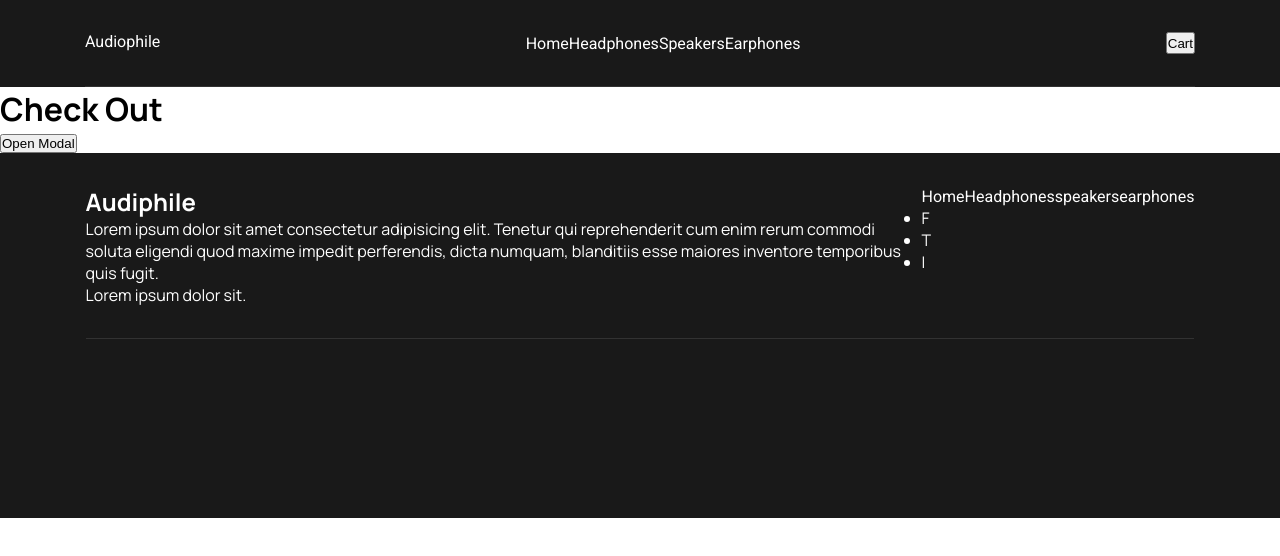
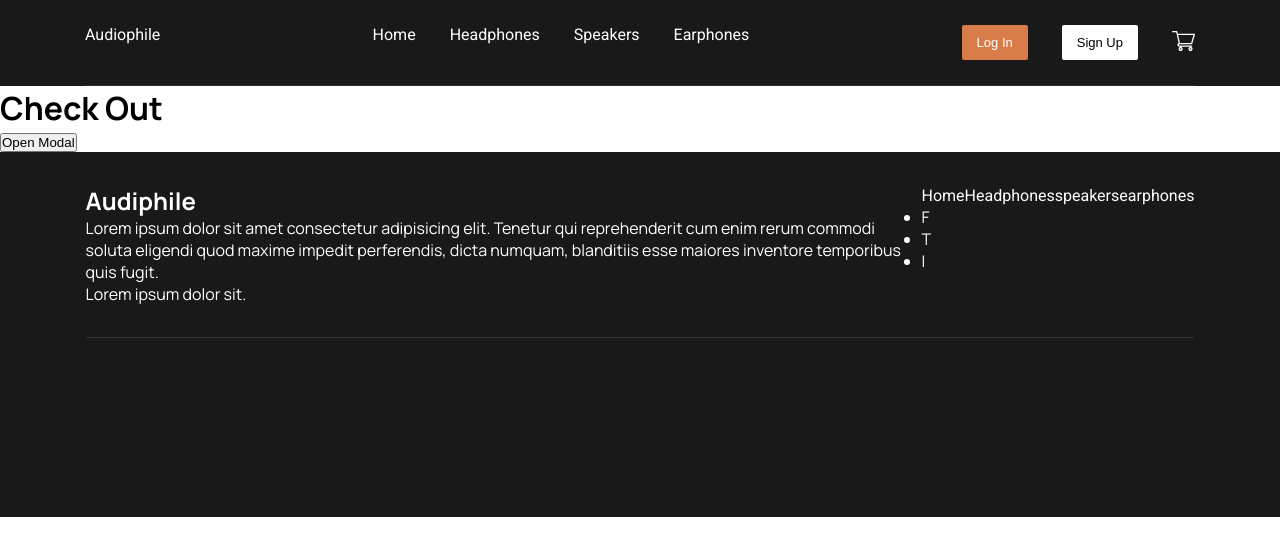
Before and after one commit to bibilashvili-nugo/E-Commerce, a React (Vite) app: page /checkout in a window 1280 px wide. Shown: the top 556 px of the page. Built offline with nearby package versions, Linux system fonts and the light colour scheme.

Commit message:
update add login and sign up
i should fix login and sign up

```diff
--- a/package.json
+++ b/package.json
@@ -10,6 +10,9 @@
     "preview": "vite preview"
   },
   "dependencies": {
+    "@emotion/react": "^11.11.4",
+    "@emotion/styled": "^11.11.5",
+    "@mui/material": "^5.15.19",
     "@types/react-modal": "^3.16.3",
     "classnames": "^2.5.1",
     "json-server": "^1.0.0-beta.1",
--- /dev/null
+++ b/src/components/navbar/MuiModal.tsx
@@ -0,0 +1,63 @@
+import { Box, Button, Input, Modal, Typography } from "@mui/material";
+import "./muimodal.css";
+
+type MoiModalsType = {
+  open: boolean;
+  setOpen: React.Dispatch<React.SetStateAction<boolean>>;
+  text: string;
+  click: number;
+};
+
+const MuiModals = ({ open, setOpen, text, click }: MoiModalsType) => {
+  return (
+    <Modal
+      open={open}
+      onClose={() => setOpen(false)}
+      aria-labelledby="parent-modal-title"
+      aria-describedby="parent-modal-description"
+      className="modal"
+    >
+      <Box
+        className="box-container"
+        sx={{
+          position: "absolute",
+          top: "50%",
+          left: "50%",
+          transform: "translate(-50%, -50%)",
+          width: 400,
+          bgcolor: "background.paper",
+          boxShadow: 24,
+          p: 4,
+        }}
+      >
+        <Typography id="modal-modal-title" variant="h6" component="h2">
+          {text}
+        </Typography>
+        <Typography id="modal-modal-description" sx={{ mt: 2 }}>
+          {click === 1 ? `Welcome Back` : `Create Account`}
+        </Typography>
+        {click === 1 ? (
+          <>
+            <Input placeholder="Email" type="text" />
+            <Input placeholder="Password" type="password" />
+          </>
+        ) : click === 2 ? (
+          <>
+            <Input placeholder="Name" type="text" />
+            <Input placeholder="Email" type="text" />
+            <Input placeholder="Password" type="password" />
+          </>
+        ) : null}
+        <Button
+          color="secondary"
+          variant="contained"
+          onClick={() => setOpen(false)}
+        >
+          Close
+        </Button>
+      </Box>
+    </Modal>
+  );
+};
+
+export default MuiModals;
--- a/src/components/navbar/Navbar.tsx
+++ b/src/components/navbar/Navbar.tsx
@@ -1,27 +1,66 @@
 import { useState } from "react";
 import "./navbar.css";
 import Modal from "react-modal";
-import { useNavigate } from "react-router-dom";
+import { Link, useNavigate } from "react-router-dom";
+import SignIn from "./signIn";
+import MuiModals from "./MuiModal";
 
 const Navbar = () => {
   const [modalIsOpen, setIsOpen] = useState(false);
+  const [open, setOpen] = useState(false);
+  const [click, setClick] = useState(0);
   const navigate = useNavigate();
   return (
     <>
       <header className="navbar">
         <div className="container navbar-container">
-          <a href="#" className="navbar-logo">
+          <Link to="/" className="navbar-logo">
             Audiophile
-          </a>
+          </Link>
+
           <nav className="navbar-links">
-            <a href="#">Home</a>
-            <a href="#">Headphones</a>
-            <a href="#">Speakers</a>
-            <a href="#">Earphones</a>
+            <Link to="/">Home</Link>
+            <Link to="/headphones">Headphones</Link>
+            <Link to="/speakers">Speakers</Link>
+            <Link to="/earphones">Earphones</Link>
           </nav>
-          <button onClick={() => setIsOpen(true)} className="navbar-cart-btn">
-            Cart
-          </button>
+
+          <div className="login-page">
+            <div onClick={() => setClick(1)}>
+              <SignIn text="Log In" className="log-in" setOpen={setOpen} />
+            </div>
+            <div onClick={() => setClick(2)}>
+              <SignIn text="Sign Up" className="sign-up" setOpen={setOpen} />
+            </div>
+
+            {click === 1 ? (
+              <MuiModals
+                open={open}
+                setOpen={setOpen}
+                text="Log In"
+                click={click}
+              />
+            ) : (
+              <MuiModals
+                open={open}
+                setOpen={setOpen}
+                text="Sign Up"
+                click={click}
+              />
+            )}
+
+            {/* თუ მომხმარებელი წარმატებით შევა მაშინ უნდა გამოჩნდეს */}
+            <button onClick={() => setIsOpen(true)} className="navbar-cart-btn">
+              <svg width="23" height="20" xmlns="http://www.w3.org/2000/svg">
+                <path
+                  d="M8.625 15.833c1.132 0 2.054.935 2.054 2.084 0 1.148-.922 2.083-2.054 2.083-1.132 0-2.054-.935-2.054-2.083 0-1.15.922-2.084 2.054-2.084zm9.857 0c1.132 0 2.054.935 2.054 2.084 0 1.148-.922 2.083-2.054 2.083-1.132 0-2.053-.935-2.053-2.083 0-1.15.92-2.084 2.053-2.084zm-9.857 1.39a.69.69 0 00-.685.694.69.69 0 00.685.694.69.69 0 00.685-.694.69.69 0 00-.685-.695zm9.857 0a.69.69 0 00-.684.694.69.69 0 00.684.694.69.69 0 00.685-.694.69.69 0 00-.685-.695zM4.717 0c.316 0 .59.215.658.517l.481 2.122h16.47a.68.68 0 01.538.262c.127.166.168.38.11.579l-2.695 9.236a.672.672 0 01-.648.478H7.41a.667.667 0 00-.673.66c0 .364.303.66.674.66h12.219c.372 0 .674.295.674.66 0 .364-.302.66-.674.66H7.412c-1.115 0-2.021-.889-2.021-1.98 0-.812.502-1.511 1.218-1.816L4.176 1.32H.674A.667.667 0 010 .66C0 .296.302 0 .674 0zm16.716 3.958H6.156l1.797 7.917h11.17l2.31-7.917z"
+                  fill="#fff"
+                  fill-rule="nonzero"
+                />
+              </svg>
+            </button>
+            {/* ეს ფიჩერი კარტის აიქონია */}
+          </div>
         </div>
       </header>
 
--- /dev/null
+++ b/src/components/navbar/muimodal.css
@@ -0,0 +1,12 @@
+.modal {
+  background-color: hsla(0, 0%, 0%, 0.4);
+  display: flex;
+  justify-content: center;
+  align-items: center;
+}
+
+.box-container {
+  display: flex;
+  flex-direction: column;
+  gap: 20px;
+}
--- a/src/components/navbar/navbar.css
+++ b/src/components/navbar/navbar.css
@@ -1,12 +1,31 @@
 .navbar {
   background-color: #191919;
   /* padding: 0 24px; */
+  justify-content: space-between;
   color: white;
 }
 
 .navbar-container {
   display: flex;
-  padding: 32px 0;
+  padding: 25px 0;
   justify-content: space-between;
   border-bottom: 1px solid hsla(0, 0%, 59%, 0.2);
 }
+
+.navbar-cart-btn {
+  background-color: transparent;
+  border: none;
+  cursor: pointer;
+}
+
+.navbar-links {
+  display: flex;
+  gap: 34px;
+}
+
+.login-page {
+  display: flex;
+  justify-content: flex-end;
+  align-items: center;
+  gap: 34px;
+}
--- /dev/null
+++ b/src/components/navbar/signIn.css
@@ -0,0 +1,27 @@
+.btn-sign {
+  border: none;
+  border-radius: 2px;
+  padding: 10px 15px;
+  font-size: bolder;
+  font-size: 13px;
+}
+
+.log-in {
+  background-color: var(--color-primary);
+  color: white;
+}
+
+.log-in:hover {
+  background-color: #fbaf85;
+  cursor: pointer;
+}
+
+.sign-up {
+  background-color: white;
+}
+
+.sign-up:hover {
+  background-color: #4c4c4c;
+  cursor: pointer;
+  color: white;
+}
--- /dev/null
+++ b/src/components/navbar/signIn.tsx
@@ -0,0 +1,28 @@
+import "./signIn.css";
+// import MuiModals from "./MuiModal";
+// import { useState } from "react";
+
+type SignInType = {
+  text: string;
+  className: string;
+  setOpen: React.Dispatch<React.SetStateAction<boolean>>;
+};
+
+const SignIn = ({ text, className, setOpen }: SignInType) => {
+  return (
+    <button className={`${className} btn-sign`} onClick={() => setOpen(true)}>
+      {text}
+    </button>
+  );
+
+  // <button
+  //   className={`${className} btn-sign`}
+  //   onClick={() => {
+  //     <MuiModals open={open} setOpen={setOpen} />;
+  //   }}
+  // >
+  //   {text}
+  // </button>
+};
+
+export default SignIn;
```
Also changed, not shown: 1 other file (tests, documents, lock files or other folders).
